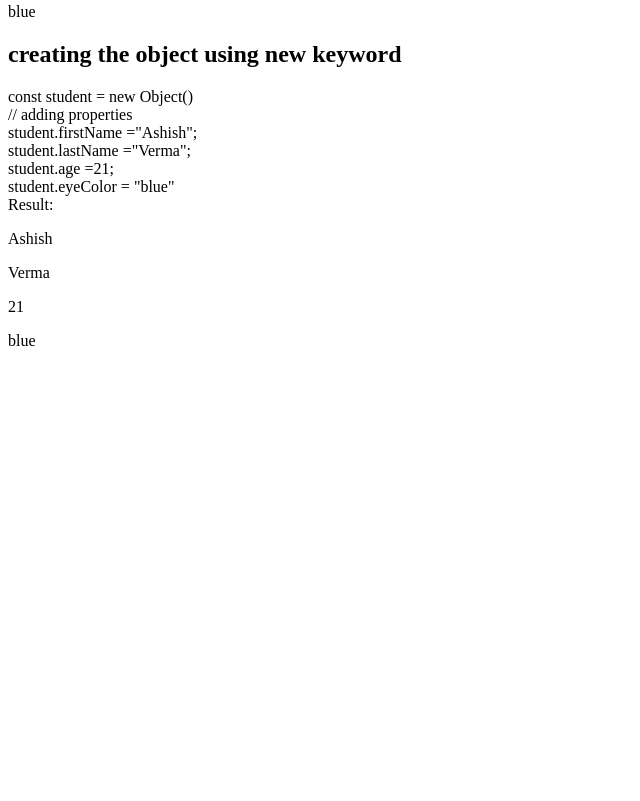
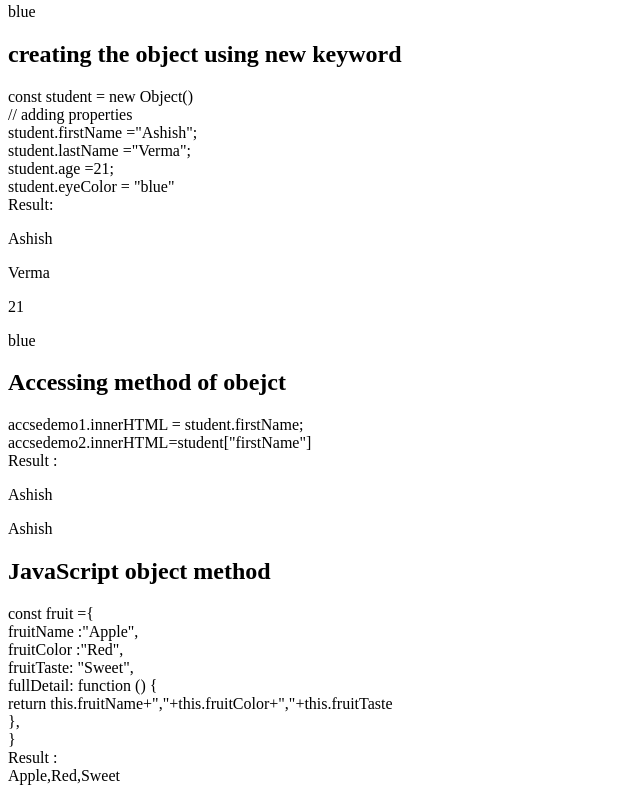
Before and after one commit to Ashish-3H4X/day-7, a plain HTML site: page project1/index.html in a window 1280 px wide. Shown: the part 537-1338 px from the top of the page, without its empty margins (0-640 px from the left). Before the commit the page ends 903 px from the top, so only its background shows below. Drawn offline with Linux system fonts and the light colour scheme.

Commit message:
function in  object  with key and value

```diff
--- a/project1/index.html
+++ b/project1/index.html
@@ -14,9 +14,6 @@
   <p id="demo2"></p>
   <p id="demo3"></p>
 
-
-
-
   <h2> Creating a  empty object and push the properties</h2>
    <p id="emptyDemo"></p>
    <p id="emptyDemo1"></p>
@@ -30,6 +27,18 @@
 <p id="newdemo3"></p>
 <p id="newdemo4"></p>
 
+ <h2>Accessing method of obejct </h2>
+  <p id="accsedemo"></p>
+  <p id="accsedemo1"></p>
+  <p id="accsedemo2"></p>
+
+ <h2> JavaScript object method </h2>
+
+ <p id="methodDemo"></p>
+
+
+
+
      <script  src="script.js"></script>
 </body>
 </html>
--- a/project1/script.js
+++ b/project1/script.js
@@ -55,3 +55,39 @@ emptyDemo3.innerHTML= person.eyeColor;
    newdemo2.innerHTML=student.lastName;
    newdemo3.innerHTML=student.age;
    newdemo4.innerHTML=student.eyeColor;
+
+///  accessing method of the object
+  accsedemo.innerHTML=`accsedemo1.innerHTML = student.firstName;<br>
+
+accsedemo2.innerHTML=student["firstName"]<br>
+Result :
+`
+accsedemo1.innerHTML = student.firstName;
+accsedemo2.innerHTML=student["firstName"]
+
+
+/// Javscript object method
+
+ const  fruit ={
+   fruitName :"Apple",
+   fruitColor :"Red",
+   fruitTaste: "Sweet",
+ fullDetail: function () {
+     return this.fruitName+","+this.fruitColor+","+this.fruitTaste
+ },
+
+ }
+
+ methodDemo.innerHTML=` const  fruit ={<br>
+   fruitName :"Apple",<br>
+   fruitColor :"Red",<br>
+   fruitTaste: "Sweet",<br>
+ fullDetail: function () {<br>
+     return this.fruitName+","+this.fruitColor+","+this.fruitTaste  <br>
+ },<br>
+
+ }<br>
+
+ Result :<br>
+ ${fruit.fullDetail()}
+`
```
